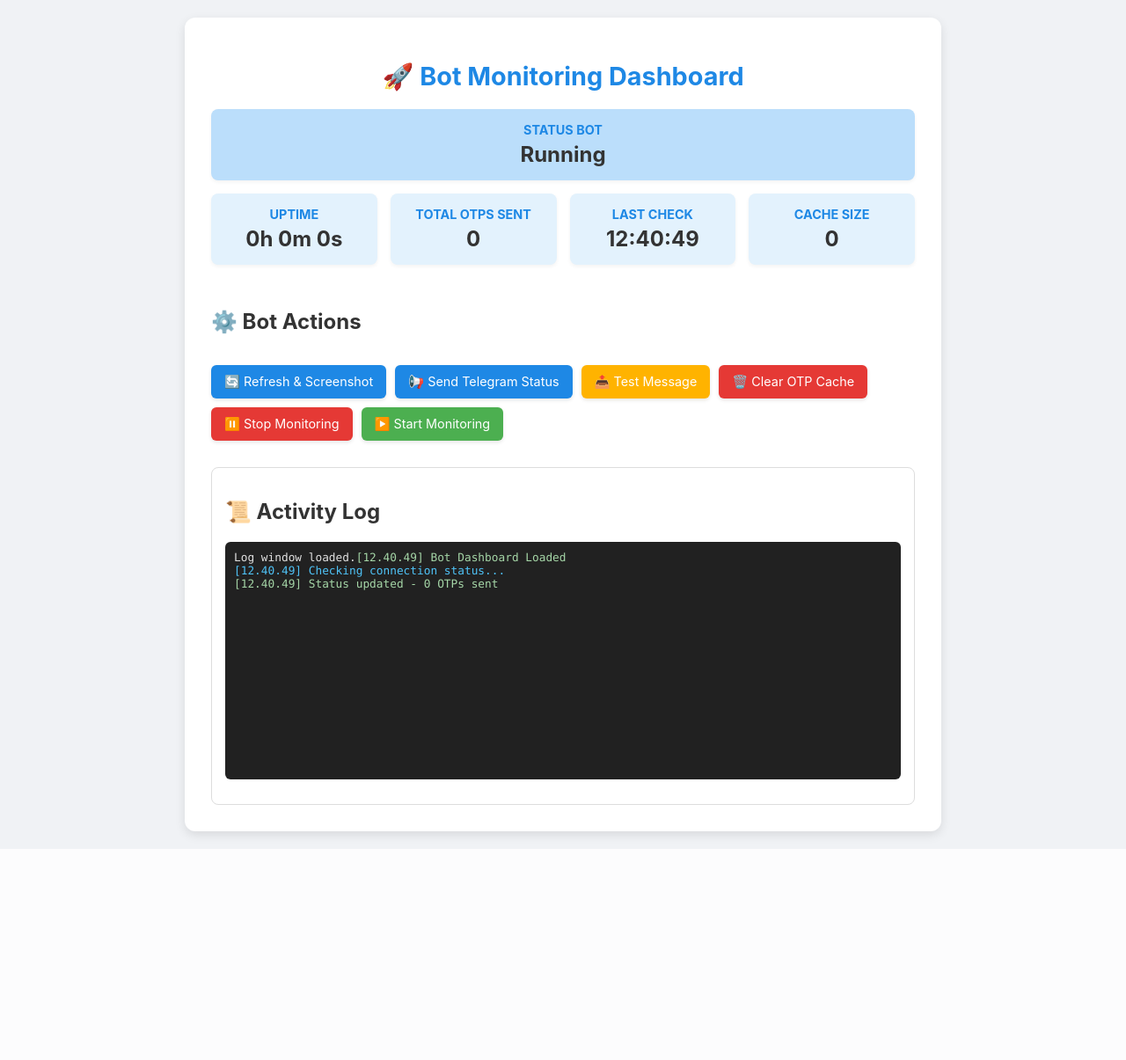
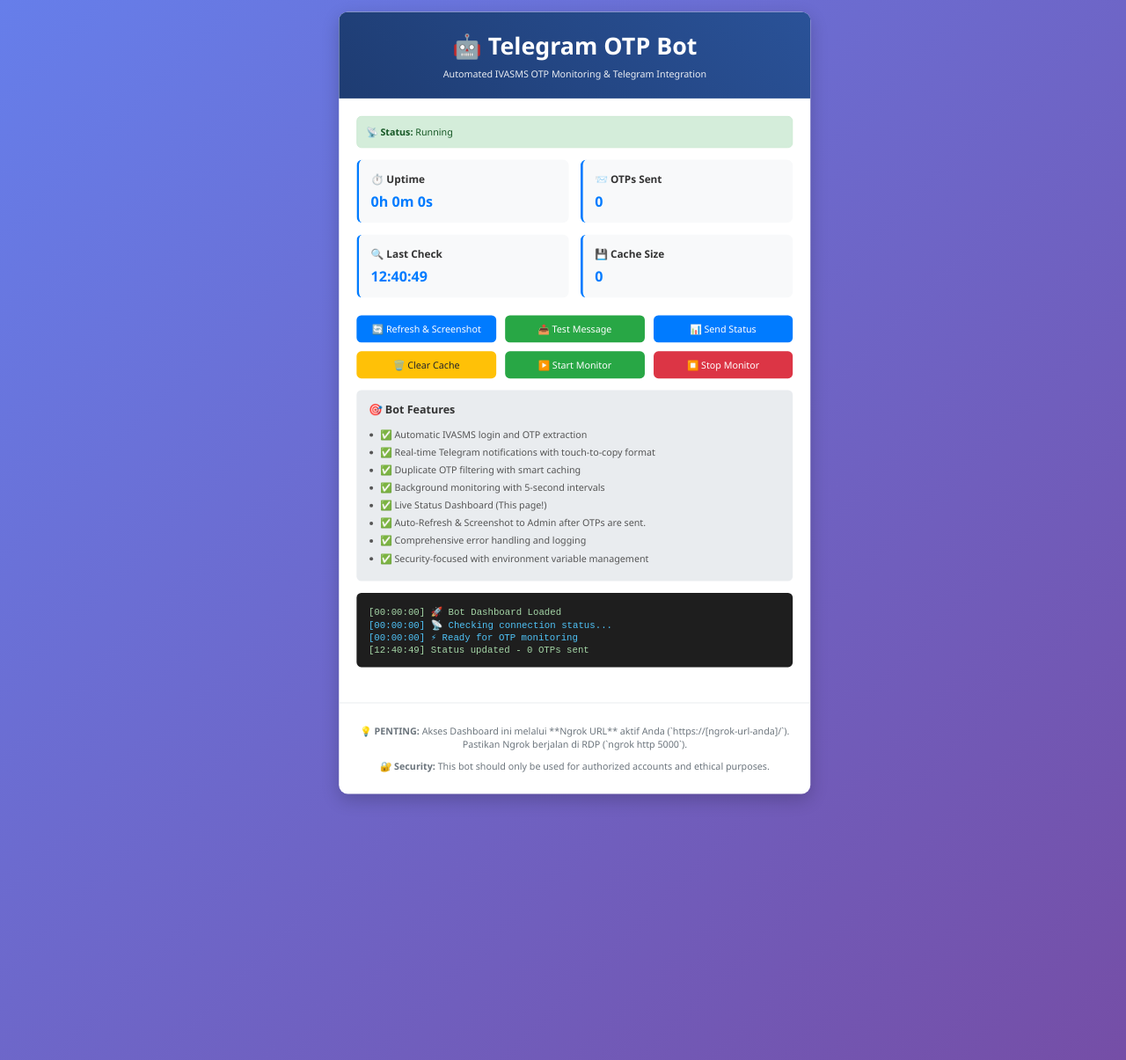
Before and after one commit to Saepulloh574/ivams, a Flask app: page / in a window 1280 px wide. Shown: the top 1205 px of the page at 88% size. Before the commit the page ends 959 px from the top, so only its background shows below. Run offline with Flask 3, Linux system fonts and the light colour scheme.

Commit message:
Update dashboard.html

```diff
--- a/templates/dashboard.html
+++ b/templates/dashboard.html
@@ -3,274 +3,344 @@
 <head>
     <meta charset="UTF-8">
     <meta name="viewport" content="width=device-width, initial-scale=1.0">
-    <title>Bot Monitoring Dashboard</title>
+    <title>Telegram OTP Bot - Dashboard</title>
     <style>
+        /* CSS Anda yang panjang DITEMPATKAN DI SINI (tanpa perubahan) */
         body {
-            font-family: -apple-system, BlinkMacSystemFont, 'Segoe UI', Roboto, Helvetica, Arial, sans-serif;
-            background-color: #f0f2f5;
-            color: #333;
+            font-family: 'Segoe UI', Tahoma, Geneva, Verdana, sans-serif;
+            background: linear-gradient(135deg, #667eea 0%, #764ba2 100%);
             margin: 0;
             padding: 20px;
-            display: flex;
-            flex-direction: column;
-            align-items: center;
+            min-height: 100vh;
+
+            /* AUTO ZOOM (CSS TRANSFORM SCALE ke 67%) */
+            transform: scale(0.67);
+            transform-origin: 0 0;
+            width: calc(100% / 0.67);
+            height: calc(100% / 0.67);
+            min-height: 100vh;
         }
-        .dashboard-container {
-            width: 100%;
+        .container {
             max-width: 800px;
+            margin: 0 auto;
             background: white;
+            border-radius: 15px;
+            box-shadow: 0 10px 30px rgba(0,0,0,0.2);
+            overflow: hidden;
+        }
+        .header {
+            background: linear-gradient(45deg, #1e3c72, #2a5298);
+            color: white;
             padding: 30px;
-            border-radius: 12px;
-            box-shadow: 0 4px 12px rgba(0, 0, 0, 0.1);
+            text-align: center;
         }
-        h1 {
-            color: #1e88e5;
-            text-align: center;
-            margin-bottom: 20px;
-            font-size: 1.8em;
+        .header h1 {
+            margin: 0;
+            font-size: 2.5em;
         }
-        .status-box {
+        .header p {
+            margin: 10px 0 0 0;
+            opacity: 0.9;
+        }
+        .content {
+            padding: 30px;
+        }
+        .status-grid {
             display: grid;
-            grid-template-columns: repeat(auto-fit, minmax(150px, 1fr));
-            gap: 15px;
+            grid-template-columns: repeat(auto-fit, minmax(250px, 1fr));
+            gap: 20px;
             margin-bottom: 30px;
         }
-        .status-item {
-            background-color: #e3f2fd;
-            padding: 15px;
-            border-radius: 8px;
-            text-align: center;
-            box-shadow: 0 2px 4px rgba(0, 0, 0, 0.05);
+        .status-card {
+            background: #f8f9fa;
+            border-radius: 10px;
+            padding: 20px;
+            border-left: 4px solid #007bff;
         }
-        .status-item h4 {
-            margin: 0 0 5px 0;
-            color: #1e88e5;
-            font-size: 0.9em;
-            text-transform: uppercase;
+        .status-card h3 {
+            margin: 0 0 10px 0;
+            color: #333;
+            font-size: 1.1em;
         }
-        .status-item p {
-            margin: 0;
+        .status-value {
             font-size: 1.5em;
             font-weight: bold;
-            color: #333;
+            color: #007bff;
         }
-        .status-main {
-            background-color: #bbdefb;
-            grid-column: 1 / -1;
-        }
-        .actions-header {
-            display: flex;
-            justify-content: space-between;
-            align-items: center;
-            margin-bottom: 15px;
-        }
-        .action-buttons {
-            display: flex;
-            flex-wrap: wrap;
-            gap: 10px;
-            margin-top: 10px;
+        .buttons {
+            display: grid;
+            grid-template-columns: repeat(auto-fit, minmax(200px, 1fr));
+            gap: 15px;
+            margin-top: 30px;
         }
         .btn {
-            background-color: #4CAF50;
+            background: #007bff;
             color: white;
-            padding: 10px 15px;
             border: none;
-            border-radius: 6px;
+            padding: 12px 20px;
+            border-radius: 8px;
+            cursor: pointer;
+            font-size: 1em;
+            transition: all 0.3s ease;
+            text-decoration: none;
             text-align: center;
-            text-decoration: none;
-            font-size: 0.9em;
-            cursor: pointer;
-            transition: background-color 0.3s, transform 0.1s;
-            box-shadow: 0 2px 4px rgba(0, 0, 0, 0.1);
+            display: block;
         }
         .btn:hover {
-            background-color: #45a049;
-            transform: translateY(-1px);
+            background: #0056b3;
+            transform: translateY(-2px);
         }
-        .btn.blue { background-color: #1e88e5; }
-        .btn.blue:hover { background-color: #1565c0; }
-        .btn.red { background-color: #e53935; }
-        .btn.red:hover { background-color: #c62828; }
-        .btn.yellow { background-color: #ffb300; }
-        .btn.yellow:hover { background-color: #ff8f00; }
-        .log-box {
-            margin-top: 30px;
-            padding: 15px;
-            background-color: #ffffff;
-            border: 1px solid #ddd;
+        .btn.success { background: #28a745; }
+        .btn.success:hover { background: #1e7e34; }
+        .btn.warning { background: #ffc107; color: #212529; }
+        .btn.warning:hover { background: #e0a800; }
+        .btn.danger { background: #dc3545; }
+        .btn.danger:hover { background: #c82333; }
+        .logs {
+            background: #1e1e1e;
+            color: #00ff00;
             border-radius: 8px;
+            padding: 20px;
+            margin-top: 20px;
+            font-family: 'Courier New', monospace;
+            max-height: 300px;
+            overflow-y: auto;
         }
-        #log {
-            height: 250px;
-            overflow-y: scroll;
-            background-color: #212121;
-            color: #e0e0e0;
-            padding: 10px;
-            border-radius: 6px;
-            font-family: 'Consolas', 'Courier New', monospace;
-            font-size: 0.8em;
-            white-space: pre-wrap;
+        /* Tambahkan CSS untuk log */
+        .log-line {
+            padding-top: 2px;
+            display: block;
         }
         .log-line.error { color: #ff5252; }
         .log-line.action { color: #4fc3f7; }
         .log-line.success { color: #a5d6a7; }
 
-        @media (max-width: 600px) {
-            .dashboard-container {
+        .feature-list {
+            background: #e9ecef;
+            border-radius: 8px;
+            padding: 20px;
+            margin-top: 20px;
+        }
+        .feature-list h3 {
+            margin-top: 0;
+            color: #333;
+        }
+        .feature-list ul {
+            margin: 0;
+            padding-left: 20px;
+        }
+        .feature-list li {
+            margin: 8px 0;
+            color: #555;
+        }
+        .alert {
+            background: #d1ecf1;
+            border: 1px solid #bee5eb;
+            border-radius: 8px;
             padding: 15px;
+            margin-bottom: 20px;
+            color: #0c5460;
         }
-            .status-item p {
-                font-size: 1.2em;
-            }
-            .action-buttons {
-                flex-direction: column;
-            }
-            .btn {
-                width: 100%;
-            }
+        .footer {
+            text-align: center;
+            padding: 20px;
+            color: #6c757d;
+            border-top: 1px solid #dee2e6;
+            margin-top: 30px;
         }
     </style>
 </head>
 <body>
-    <div class="dashboard-container">
-        <h1>🚀 Bot Monitoring Dashboard</h1>
+    <div class="container">
+        <div class="header">
+            <h1>🤖 Telegram OTP Bot</h1>
+            <p>Automated IVASMS OTP Monitoring & Telegram Integration</p>
+        </div>
 
-        <div class="status-box">
-            <div id="status-main" class="status-item status-main">
-                <h4>Status Bot</h4>
-                <p>Initializing...</p>
+        <div class="content">
+            <div class="alert">
+                <strong>📡 Status:</strong> <span id="botStatus">Loading...</span>
             </div>
-            <div id="status-uptime" class="status-item">
-                <h4>Uptime</h4>
-                <p>--</p>
+
+            <div class="status-grid">
+                <div class="status-card">
+                    <h3>⏱️ Uptime</h3>
+                    <div class="status-value" id="uptime">--</div>
                 </div>
-            <div id="status-otps" class="status-item">
-                <h4>Total OTPs Sent</h4>
-                <p>0</p>
+                <div class="status-card">
+                    <h3>📨 OTPs Sent</h3>
+                    <div class="status-value" id="otpsSent">--</div>
                 </div>
-            <div id="status-last-check" class="status-item">
-                <h4>Last Check</h4>
-                <p>--</p>
+                <div class="status-card">
+                    <h3>🔍 Last Check</h3>
+                    <div class="status-value" id="lastCheck">--</div>
                 </div>
-            <div id="status-cache" class="status-item">
-                <h4>Cache Size</h4>
-                <p>0</p>
+                <div class="status-card">
+                    <h3>💾 Cache Size</h3>
+                    <div class="status-value" id="cacheSize">--</div>
                 </div>
             </div>
 
-        <div class="actions-header">
-            <h2>⚙️ Bot Actions</h2>
+            <div class="buttons">
+                <a href="/manual-check" class="btn">🔄 Refresh & Screenshot</a>
+                <a href="/test-message" class="btn success">📤 Test Message</a>
+                <a href="/telegram-status" class="btn">📊 Send Status</a>
+                <a href="/clear-cache" class="btn warning">🗑️ Clear Cache</a>
+                <a href="/start-monitor" class="btn success">▶️ Start Monitor</a>
+                <a href="/stop-monitor" class="btn danger">⏹️ Stop Monitor</a>
             </div>
 
-        <div class="action-buttons">
-            <a href="#" class="btn blue" id="refresh-screenshot-btn">🔄 Refresh & Screenshot</a>
-
-            <a href="#" class="btn blue" id="send-status-btn">📢 Send Telegram Status</a>
-            <a href="#" class="btn yellow" id="test-message-btn">📤 Test Message</a>
-            <a href="#" class="btn red" id="clear-cache-btn">🗑️ Clear OTP Cache</a>
-            <a href="#" class="btn red" id="stop-monitor-btn">⏸️ Stop Monitoring</a>
-            <a href="#" class="btn green" id="start-monitor-btn">▶️ Start Monitoring</a>
+            <div class="feature-list">
+                <h3>🎯 Bot Features</h3>
+                <ul>
+                    <li>✅ Automatic IVASMS login and OTP extraction</li>
+                    <li>✅ Real-time Telegram notifications with touch-to-copy format</li>
+                    <li>✅ Duplicate OTP filtering with smart caching</li>
+                    <li>✅ Background monitoring with 5-second intervals</li>
+                    <li>✅ Live Status Dashboard (This page!)</li>
+                    <li>✅ Auto-Refresh & Screenshot to Admin after OTPs are sent.</li>
+                    <li>✅ Comprehensive error handling and logging</li>
+                    <li>✅ Security-focused with environment variable management</li>
+                </ul>
             </div>
 
-        <div class="log-box">
-            <h2>📜 Activity Log</h2>
-            <pre id="log">Log window loaded.</pre>
+            <div class="logs" id="consoleLogs">
+                <span class="log-line success">[00:00:00] 🚀 Bot Dashboard Loaded</span>
+                <span class="log-line action">[00:00:00] 📡 Checking connection status...</span>
+                <span class="log-line action">[00:00:00] ⚡ Ready for OTP monitoring</span>
+            </div>
+        </div>
+
+        <div class="footer">
+            <p>💡 <strong>PENTING:</strong> Akses Dashboard ini melalui **Ngrok URL** aktif Anda (`https://[ngrok-url-anda]/`). Pastikan Ngrok berjalan di RDP (`ngrok http 5000`).</p>
+            <p>🔐 <strong>Security:</strong> This bot should only be used for authorized accounts and ethical purposes.</p>
         </div>
     </div>
 
     <script>
         const API_STATUS_URL = '/api/status';
-        const logElement = document.getElementById('log');
+        const logsElement = document.getElementById('consoleLogs');
 
         function log(message, type = 'default') {
             const now = new Date();
-            const timestamp = `[${String(now.getHours()).padStart(2, '0')}.${String(now.getMinutes()).padStart(2, '0')}.${String(now.getSeconds()).padStart(2, '0')}]`;
+            const timestamp = `[${String(now.getHours()).padStart(2, '0')}:${String(now.getMinutes()).padStart(2, '0')}:${String(now.getSeconds()).padStart(2, '0')}]`;
+
             const line = document.createElement('span');
             line.classList.add('log-line', type);
             line.textContent = `${timestamp} ${message}`;
-            logElement.appendChild(line);
-            logElement.appendChild(document.createElement('br'));
-            // Auto-scroll ke bawah
-            logElement.scrollTop = logElement.scrollHeight;
+
+            logsElement.appendChild(line);
+            logsElement.scrollTop = logsElement.scrollHeight;
         }
 
-        function updateStatus(data) {
-            document.querySelector('#status-main p').textContent = data.status;
-            document.querySelector('#status-uptime p').textContent = data.uptime;
-            document.querySelector('#status-otps p').textContent = data.total_otps_sent;
-            document.querySelector('#status-last-check p').textContent = data.last_check;
-            document.querySelector('#status-cache p').textContent = data.cache_size;
+        function updateStatus() {
+            const url = API_STATUS_URL + '?t=' + new Date().getTime();
 
-            // Update warna status
-            const mainBox = document.getElementById('status-main');
-            mainBox.style.backgroundColor = data.status.includes('Running') ? '#bbdefb' : '#ffcdd2'; // Biru atau Merah Muda
+            fetch(url)
+                .then(response => {
+                    if (!response.ok) {
+                        throw new Error(`HTTP Error: ${response.status} (${response.statusText})`);
                     }
 
-        async function fetchStatus() {
-            try {
-                const response = await fetch(API_STATUS_URL);
-                const data = await response.json();
-                updateStatus(data);
+                    const clonedResponse = response.clone();
+                    return response.json()
+                        .catch(() => {
+                            return clonedResponse.text().then(text => {
+                                throw new Error(`Response was HTML/Text, not JSON. Starts with: ${text.substring(0, 50)}...`);
+                            });
+                        });
+                })
+                .then(data => {
+                    // Update Status Cards
+                    document.getElementById('botStatus').textContent = data.status || 'Unknown';
+                    document.getElementById('uptime').textContent = data.uptime || '--';
+                    document.getElementById('otpsSent').textContent = data.total_otps_sent || '0';
+                    document.getElementById('lastCheck').textContent = data.last_check || 'Never';
+                    document.getElementById('cacheSize').textContent = data.cache_size || '0';
+
+                    // Update Log Entry
                     log(`Status updated - ${data.total_otps_sent} OTPs sent`, 'success');
-            } catch (error) {
-                log(`ERROR: Could not fetch status. Bot down? (${error.message})`, 'error');
+
+                    // Update status bar color
+                    const alertDiv = document.querySelector('.alert');
+                    if (data.status.includes('Running')) {
+                        alertDiv.style.backgroundColor = '#d4edda';
+                        alertDiv.style.borderColor = '#c3e6cb';
+                        alertDiv.style.color = '#155724';
+                    } else if (data.status.includes('FATAL')) {
+                        alertDiv.style.backgroundColor = '#f8d7da';
+                        alertDiv.style.borderColor = '#f5c6cb';
+                        alertDiv.style.color = '#721c24';
+                    } else {
+                        alertDiv.style.backgroundColor = '#d1ecf1';
+                        alertDiv.style.borderColor = '#bee5eb';
+                        alertDiv.style.color = '#0c5460';
                     }
+                })
+                .catch(error => {
+                    let displayMessage;
+                    if (error.message.includes('Response was HTML/Text')) {
+                        displayMessage = `API Error: Flask/Ngrok mengembalikan HTML. **Cek Ngrok/Bot di RDP!**`;
+                    } else if (error.message.includes('Failed to fetch')) {
+                         displayMessage = `Network Error: Gagal konek. Ngrok mati/URL salah.`;
+                    } else {
+                        displayMessage = `API Error: ${error.message}.`;
                     }
 
-        async function handleAction(url, actionName, logType = 'action') {
-            log(`Action: ${actionName}`, 'action');
-            try {
-                const response = await fetch(url);
-                const result = await response.json();
-                if (response.ok) {
-                    log(`SUCCESS: ${result.message}`, 'success');
-                } else {
-                    log(`ERROR: HTTP Error: ${response.status} (${result.message || 'Unknown error'})`, 'error');
-                }
-            } catch (error) {
-                log(`ERROR: Connection failed for ${actionName}. (${error.message})`, 'error');
-            }
-            // Selalu update status setelah action (sinkron atau asinkron)
-            setTimeout(fetchStatus, 1000);
+                    log(`❌ ${displayMessage}`, 'error');
+
+                    // Reset card values if connection error
+                    document.getElementById('botStatus').textContent = 'API Connection Error';
+                    document.getElementById('uptime').textContent = '--';
+                    document.getElementById('otpsSent').textContent = '--';
+                    document.getElementById('lastCheck').textContent = '--';
+                    document.getElementById('cacheSize').textContent = '--';
+                    const alertDiv = document.querySelector('.alert');
+                    alertDiv.style.backgroundColor = '#f8d7da';
+                    alertDiv.style.borderColor = '#f5c6cb';
+                    alertDiv.style.color = '#721c24';
+                });
         }
 
-        document.getElementById('refresh-screenshot-btn').addEventListener('click', (e) => {
+        // Update status immediately and then every 5 seconds (FIXED AJAX POLLING)
+        updateStatus();
+        // ⚠️ PENTING: Mengubah interval polling dari 30 detik menjadi 5 detik
+        setInterval(updateStatus, 5000);
+
+        // Tambahkan event listener untuk tombol-tombol agar memicu action di backend
+        document.querySelectorAll('a.btn').forEach(button => {
+            button.addEventListener('click', function(e) {
                 e.preventDefault();
-            handleAction('/manual-check', '🔄 Refresh & Screenshot');
+                const href = this.getAttribute('href');
+                const actionName = this.textContent.trim();
+
+                // Kirim request ke backend API (menggunakan path relatif!)
+                log(`Action: ${actionName}`, 'action');
+
+                fetch(href)
+                    .then(response => {
+                        if (!response.ok) {
+                             // Perlu meng-clone response di sini untuk membaca teks error
+                             return response.json().then(errorData => {
+                                 throw new Error(`HTTP Error: ${response.status} (${errorData.message || 'Unknown'})`);
+                             }).catch(() => {
+                                 // Jika gagal parse JSON, gunakan status HTTP default
+                                 throw new Error(`HTTP Error: ${response.status} (${response.statusText || 'Unknown'})`);
                              });
-
-        document.getElementById('send-status-btn').addEventListener('click', (e) => {
-            e.preventDefault();
-            handleAction('/telegram-status', '📢 Send Telegram Status');
+                        }
+                        return response.json()
+                    })
+                    .then(data => {
+                        log(`SUCCESS: ${actionName} - ${data.message || 'OK'}`, 'success');
+                        // Setelah action, refresh status untuk update data baru
+                        updateStatus();
+                    })
+                    .catch(error => {
+                        log(`❌ Action: ${actionName} - ERROR: ${error.message}`, 'error');
+                        updateStatus(); // Tetap refresh status
                     });
-
-        document.getElementById('test-message-btn').addEventListener('click', (e) => {
-            e.preventDefault();
-            handleAction('/test-message', '📤 Test Message');
             });
-
-        document.getElementById('clear-cache-btn').addEventListener('click', (e) => {
-            e.preventDefault();
-            if (confirm("Are you sure you want to clear the OTP cache?")) {
-                handleAction('/clear-cache', '🗑️ Clear OTP Cache', 'error');
-            }
         });
-
-        document.getElementById('stop-monitor-btn').addEventListener('click', (e) => {
-            e.preventDefault();
-            handleAction('/stop-monitor', '⏸️ Stop Monitoring', 'error');
-        });
-
-        document.getElementById('start-monitor-btn').addEventListener('click', (e) => {
-            e.preventDefault();
-            handleAction('/start-monitor', '▶️ Start Monitoring', 'success');
-        });
-
-        // Initial load and set interval
-        log('Bot Dashboard Loaded', 'success');
-        log('Checking connection status...', 'action');
-        fetchStatus();
-        setInterval(fetchStatus, 5000); // Update status setiap 5 detik
     </script>
 </body>
 </html>
```
Lines whose indentation alone changed are shown as unchanged.
